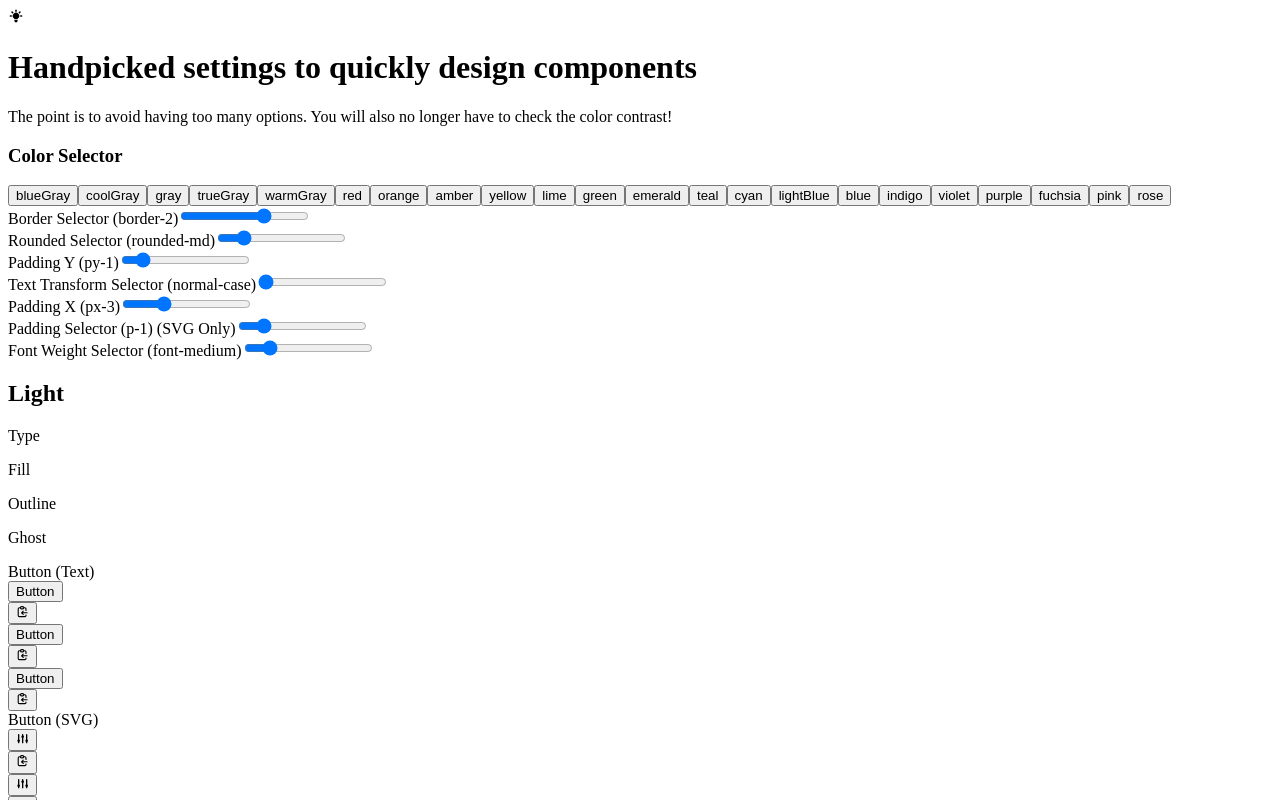
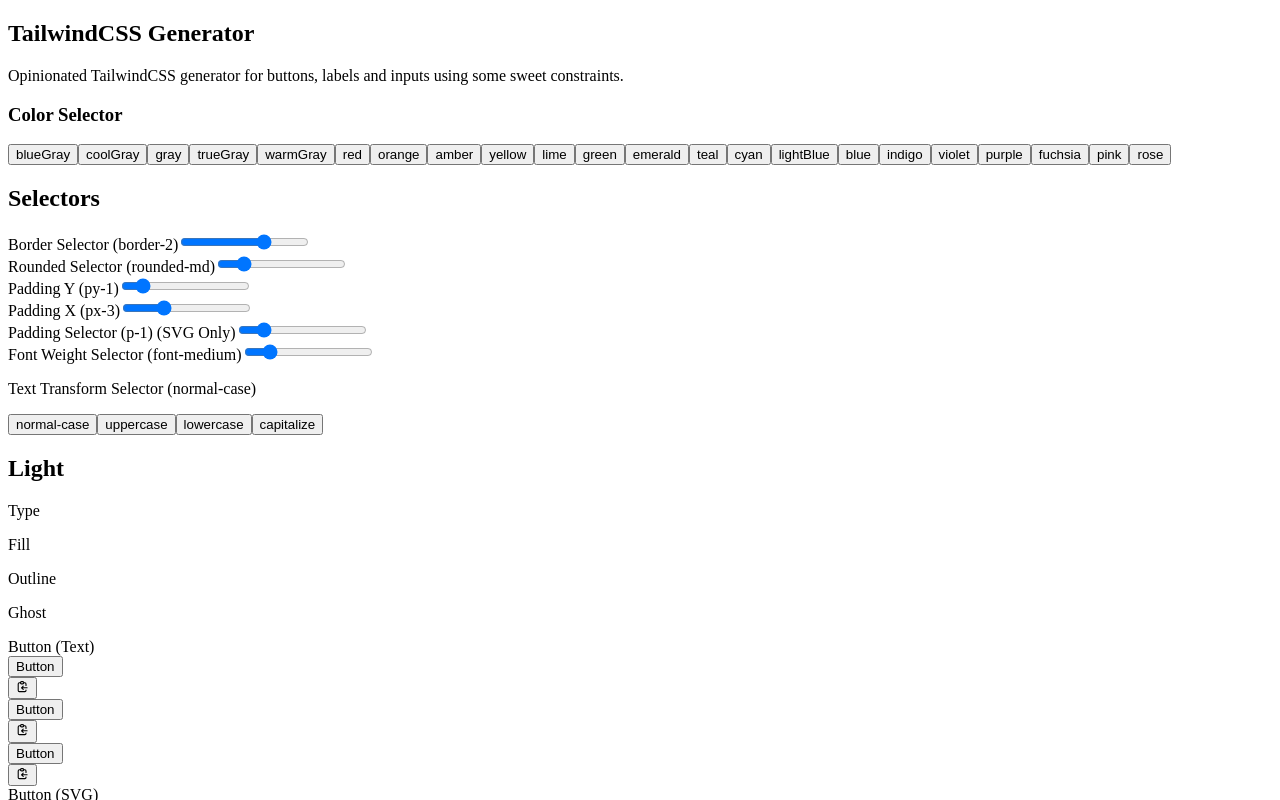
Before and after one commit to returndiego/tailwindgenerator, a Next.js app: page / in a window 1280 px wide. Shown: the top 800 px of the page. Built offline with nearby package versions, Linux system fonts and the light colour scheme.

Commit message:
changed component positions

```diff
--- a/components/Nav.tsx
+++ b/components/Nav.tsx
@@ -1,12 +1,10 @@
-import { HiLightBulb } from 'react-icons/hi'
-
 export default function Nav() {
   return (
     <nav className="bg-gray-100 dark:bg-gray-900">
       <div className="h-12 px-4 mx-auto max-w-screen-lg flex justify-between items-center">
-        <section>
-          <HiLightBulb className="w-10 h-10 text-yellow-500 dark:text-yellow-200" />
-        </section>
+        <header>
+          <h1 className="font-bold">TailwindCSS Generator</h1>
+        </header>
       </div>
     </nav>
   )
--- a/components/main/Main.tsx
+++ b/components/main/Main.tsx
@@ -50,27 +50,35 @@
 
   return (
     <main>
-      <header className="mx-auto max-w-screen-lg p-2">
-        <h1>Handpicked settings to quickly design components</h1>
-        <p>
-          The point is to avoid having too many options. You will also no longer
-          have to check the color contrast!
+      <header className="mx-auto max-w-prose text-center p-2">
+        <p className="text-lg font-medium mt-1">
+          Opinionated TailwindCSS generator for buttons, labels and inputs using
+          some sweet constraints.
         </p>
       </header>
-      <div className="mx-auto max-w-screen-xl p-2">
-        <section className="grid gap-6 md:grid-cols-2">
+      <section className="mx-auto max-w-screen-lg p-2">
         <ColorSelector />
-          <div className="space-y-4 max-w-sm">
+        <div className="mt-3">
+          <header>
+            <h1 className="text-xl font-bold">Selectors</h1>
+          </header>
+          <div className="md:grid md:grid-cols-2 md:gap-3 max-w-screen-md mx-auto">
+            <section className="space-y-3">
               <BorderSelector />
               <RoundedSelector />
               <PaddingYSelector />
-            <TextTransformSelector />
+            </section>
+            <section className="space-y-3 mt-3 md:mt-0">
               <PaddingXSelector />
               <PaddingSelector />
               <FontWeightSelector />
+            </section>
+          </div>
+          <div className="mt-3">
+            <TextTransformSelector />
+          </div>
         </div>
       </section>
-      </div>
       <div className="grid lg:grid-cols-2">
         <LightOnly />
         <DarkOnly />
--- a/components/main/TextTransformSelector.tsx
+++ b/components/main/TextTransformSelector.tsx
@@ -6,23 +6,21 @@
 
   return (
     <section>
-      <label className="block">
-        Text Transform Selector ({state.textTransform})
-        <input
-          type="range"
-          name="textTransform"
-          defaultValue={0}
-          step={1}
-          min={0}
-          max={3}
-          onChange={(e) =>
-            dispatch({
-              type: 'TEXT_TRANSFORM',
-              payload: breakpoints[+e.target.value],
-            })
-          }
-          className="mt-1 w-full rounded-md dark:border-gray-600 dark:bg-gray-900 transition dark:hover:border-gray-400 focus:outline-none focus:border-blue-700 dark:focus:border-blue-400"
-        />
+      <label>
+        <p>Text Transform Selector ({state.textTransform})</p>
+        <div className="flex flex-wrap gap-3 mt-1">
+          {breakpoints.map((transform, idx) => (
+            <button
+              key={idx}
+              className={`${transform} select-none focus:outline-none focus:ring transition border-2 font-medium px-3 py-1 rounded-md border-blue-600 dark:border-blue-300 text-blue-900 dark:text-blue-50 hover:bg-blue-100 dark:hover:bg-blue-800 focus:ring-blue-500 focus:bg-blue-200 dark:focus:bg-blue-900`}
+              onClick={() =>
+                dispatch({ type: 'TEXT_TRANSFORM', payload: transform })
+              }
+            >
+              {transform}
+            </button>
+          ))}
+        </div>
       </label>
     </section>
   )
```
Also changed, not shown: components/main/ColorSelector.tsx (+25 -25 lines). Lines whose indentation alone changed are shown as unchanged.
